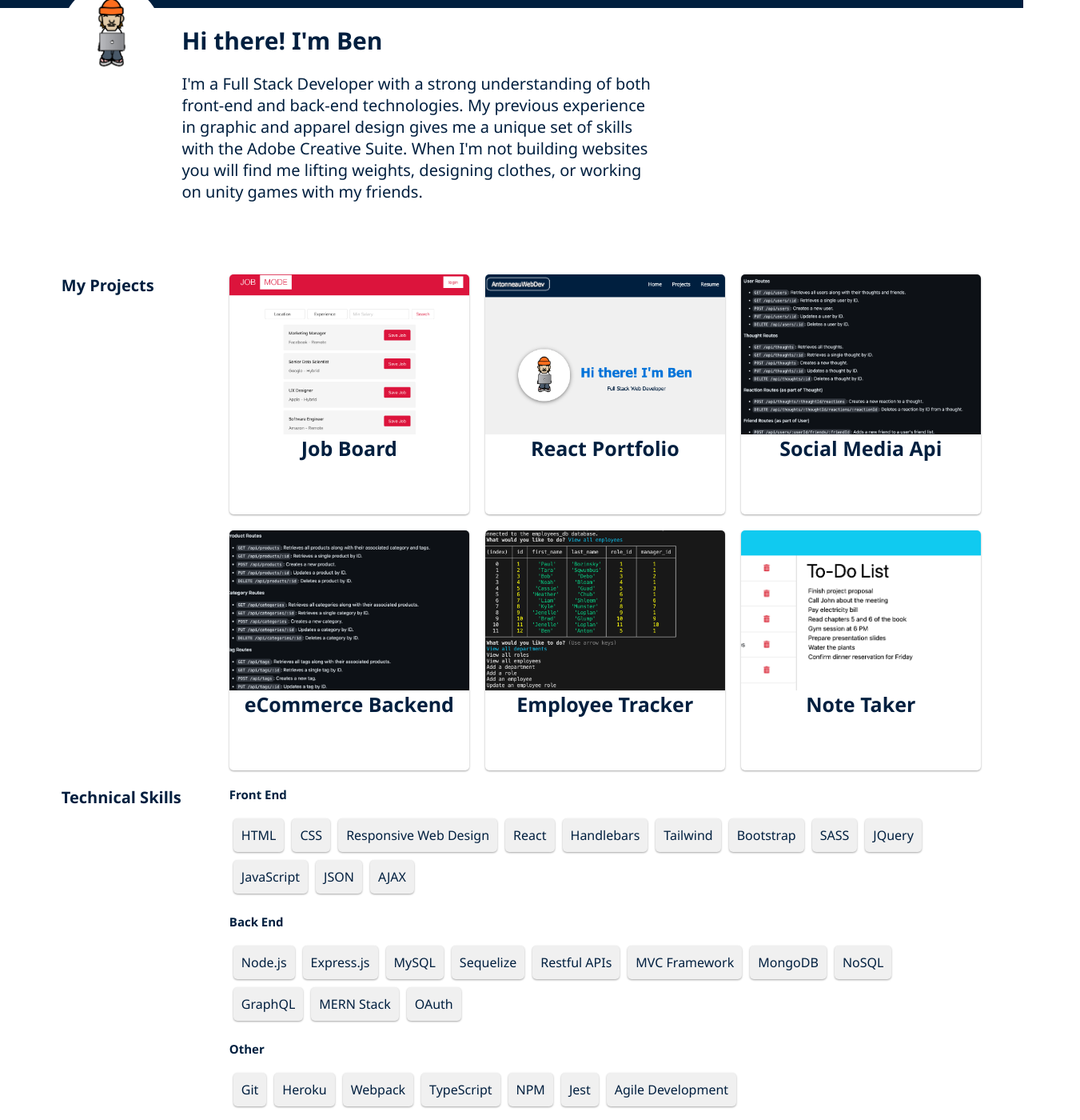
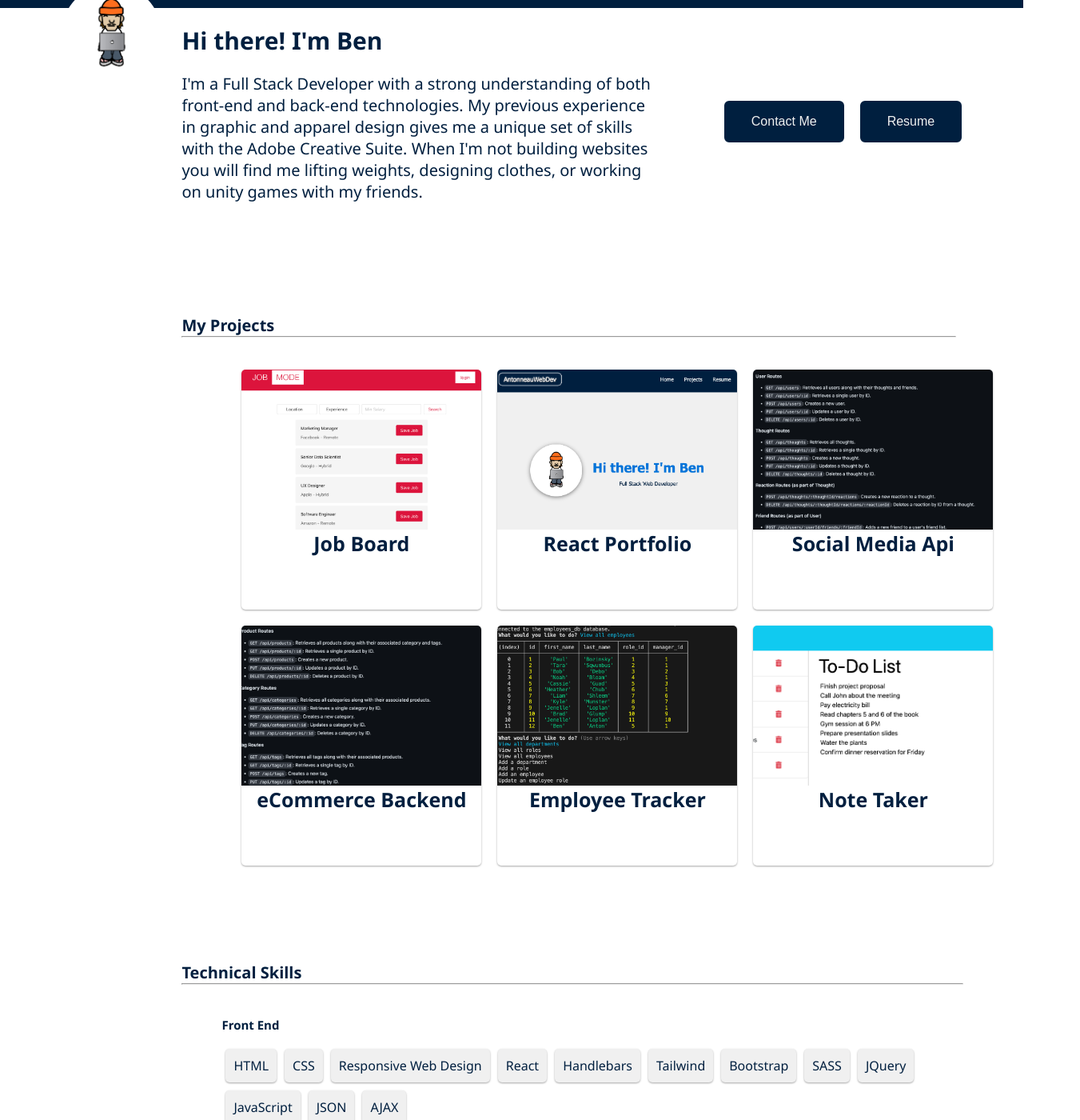
Before and after one commit to bantonneau/react-portfolio, a React (Create React App) app: page / in a window 1280 px wide. Shown: the part 100-1500 px from the top of the page at 80% size, 1351 px wide, since content can reach past the window. Built offline with nearby package versions, Linux system fonts and the light colour scheme.

Commit message:
update styling, restructure website

```diff
--- a/src/components/DesktopHero.js
+++ b/src/components/DesktopHero.js
@@ -4,7 +4,7 @@ import benos from '../assets/laptop.jpg'
 
 function DesktopHero() {
     return (
-        <section className='hero'>
+        <section className='wrapper heroWrapper'>
             <section className='heroContent'>
                 <div className='image-cropper'>
                     <img src={benos} alt='benos avatar' className="rounded" />
@@ -14,6 +14,10 @@ function DesktopHero() {
                     <p>I'm a Full Stack Developer with a strong understanding of both front-end and back-end technologies. My previous experience in graphic and apparel design gives me a unique set of skills with the Adobe Creative Suite. When I'm not building websites you will find me lifting weights, designing clothes, or working on unity games with my friends.</p>
                 </div>
             </section>
+            <section className='buttons'>
+                <button>Contact Me</button>
+                <button>Resume</button>
+            </section>
         </section>
     )
 }
--- a/src/components/SoftSkills.js
+++ b/src/components/SoftSkills.js
@@ -17,7 +17,7 @@ const softSkills = [
 
 const SoftSkills = () => {
     return (
-        <div>
+        <div className='rowContent'>
             <h3>Soft Skills</h3>
             <div className='skillsContainer'>
                 {softSkills.map((skill, index) => (
--- a/src/components/TechnicalSkills.js
+++ b/src/components/TechnicalSkills.js
@@ -45,7 +45,7 @@ const otherSkills = [
 
 const TechnicalSkills = () => {
     return (
-        <div>
+        <div className='rowContent'>
             <h3>Front End</h3>
             <div className='skillsContainer'>
             {frontendSkills.map((skill, index) => (
--- a/src/pages/Home.js
+++ b/src/pages/Home.js
@@ -14,9 +14,12 @@ function Home() {
         <ResponsiveHero />
       </header>
       <section className='wrapper'>
+        <section className='row2'>
+          <div className='spacer'></div>
           <div className='row'>
             <h2 className='title'>My Projects</h2>
-          <div className="projects">
+            <hr className='projectBar'></hr>
+            <div className="projects rowContent">
               <div className="projectList">
                 {projectList.map((project, index) => {
                   return <ProjectItem key={index} id={index} name={project.name} image={project.image} />
@@ -25,14 +28,23 @@ function Home() {
             </div>
           </div>
         </section>
+      </section>
       <section className='wrapper'>
+        <section className='row2'>
+          <div className='spacer'></div>
           <section className='row'>
             <h2 className='title'>Technical Skills</h2>
+            <hr></hr>
             <TechnicalSkills />
           </section>
+        </section>
+        <section className='row2'>
+          <div className='spacer'></div>
           <section className='row'>
             <h2 className='title'>Professional Skills</h2>
+            <hr></hr>
             <SoftSkills />
+          </section>
         </section>
       </section>
     </main>
--- a/src/styles/Home.css
+++ b/src/styles/Home.css
@@ -16,7 +16,7 @@ h2 {
   font-size: 20px;
   color: var(--mainColor);
   font-family: "Segoe UI", Tahoma, Geneva, Verdana, sans-serif;
-  margin-top: 0;
+  margin: 0;
 }
 
 h3 {
@@ -30,13 +30,6 @@ h3 {
   align-items: center;
   font-family: "Segoe UI", Tahoma, Geneva, Verdana, sans-serif;
   color: var(--mainColor);
-}
-
-.hero {
-  display: flex;
-  justify-content: space-between;
-  margin: 0px 6vw 50px 6vw;
-  width: 100%;
 }
 
 .heroContent {
@@ -53,7 +46,7 @@ h3 {
   flex-shrink: 0;
 }
 
-.hero img {
+.wrapper img {
   display: inline;
   margin: 0 auto;
   height: 100%;
@@ -88,6 +81,37 @@ h3 {
   padding-left: 2vw;
 }
 
+.heroWrapper {
+  justify-content: space-between;
+  width: 100%;
+}
+
+.buttons {
+  display: flex;
+  align-items: center;
+}
+
+button {
+  background-color: var(--mainColor);
+  border: none;
+  color: var(--backgroundGrey);
+  padding: 15px 32px;
+  text-align: center;
+  text-decoration: none;
+  display: inline-block;
+  font-size: 16px;
+  margin: 0 0 0 20px;
+  border-radius: 6px;
+  transition-duration: 0.4s;
+  border: 2px solid var(--mainColor);
+}
+
+button:hover {
+  background-color: var(--backgroundGrey);
+  color: var(--mainColor);
+  border: 2px solid var(--mainColor);
+}
+
 .navbar .socialMedia {
   color: white;
   margin: 0px 20px 0px 20px;
@@ -111,9 +135,36 @@ h3 {
   flex-shrink: 0;
 }
 
+hr {
+  width: 100%;
+  color: grey;
+  margin-bottom: 100px;
+  margin: 0 0 40px 0;
+}
+
+.projectBar {
+  width: 90%;
+}
+
+.spacer {
+  width: 125px;
+  height: 100%;
+  flex-shrink: 0;
+}
+
 .row {
   display: flex;
   justify-content: center;
+  flex-direction: column;
+  margin: 100px 0 0 2vw;
+}
+
+.row2 {
+  display: flex;
+}
+
+.rowContent {
+  padding-left: 50px;
 }
 
 .skillsContainer {
--- a/src/styles/ProjectDisplay.css
+++ b/src/styles/ProjectDisplay.css
@@ -43,7 +43,7 @@
   }
 
   .button {
-    background-color: var(--mainColor); /* Green */
+    background-color: var(--mainColor);
     border: none;
     color: var(--backgroundGrey);
     padding: 15px 32px;
```
Also changed, not shown: 1 other file (tests, documents, lock files or other folders). Lines whose indentation alone changed are shown as unchanged.
